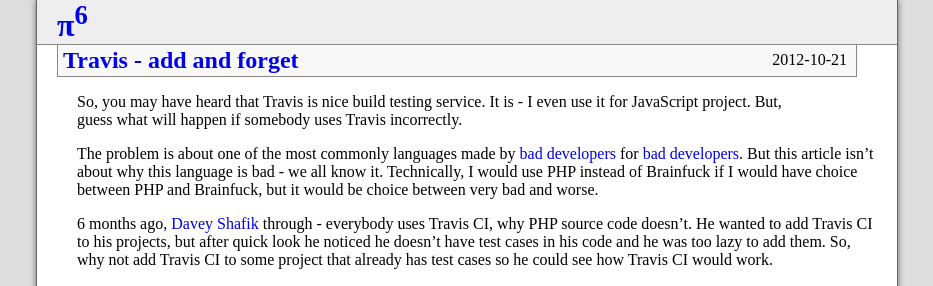
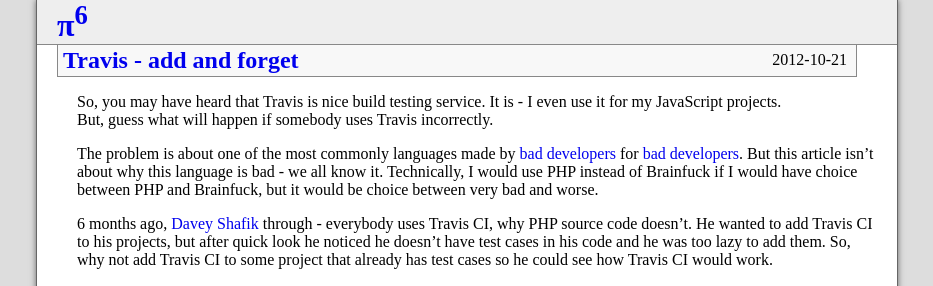
Before and after one commit to KamilaBorowska/old-xfix.github.io, a Jekyll site: the page built from _posts/2012-10-21-travis-add-and-forget.md, in a window 1280 px wide. Shown: the top 286 px of the page, without its empty margins (173-1106 px from the left). Built offline with Jekyll 4.4.1, drawn with Linux system fonts in a browser that asks for light colours; comment, search, counter and statistics services are not loaded.

Commit message:
I've multiple JS projects.

```diff
--- a/_posts/2012-10-21-travis-add-and-forget.md
+++ b/_posts/2012-10-21-travis-add-and-forget.md
@@ -3,8 +3,8 @@
 title:  Travis - add and forget
 ---
 So, you may have heard that Travis is nice build testing service. It
-is - I even use it for JavaScript project. But, guess what will happen
-if somebody uses Travis incorrectly.
+is - I even use it for my JavaScript projects. But, guess what will
+happen if somebody uses Travis incorrectly.
 
 The problem is about one of the most commonly languages made by
 [bad developers][1] for [bad developers][2]. But this article isn't
```
